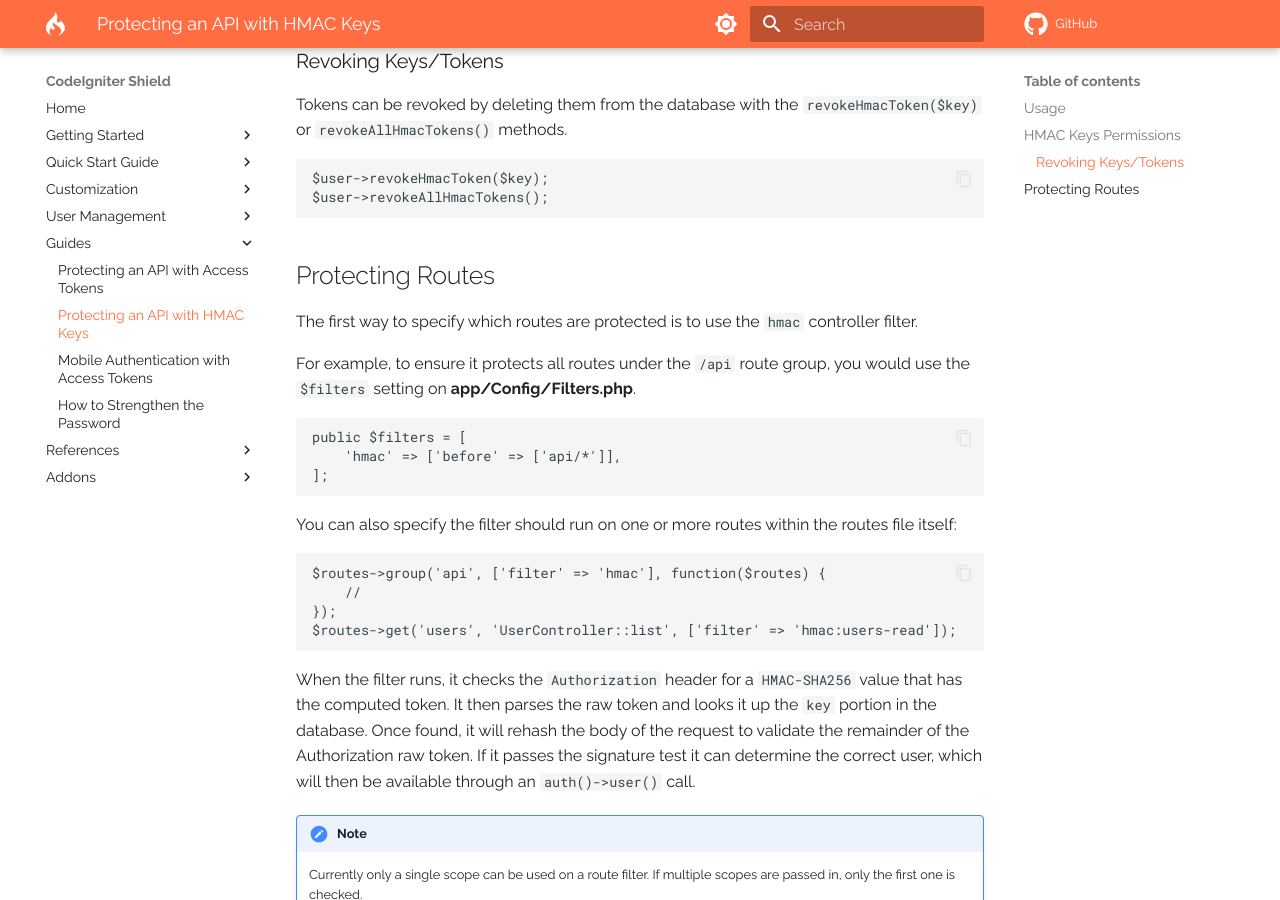
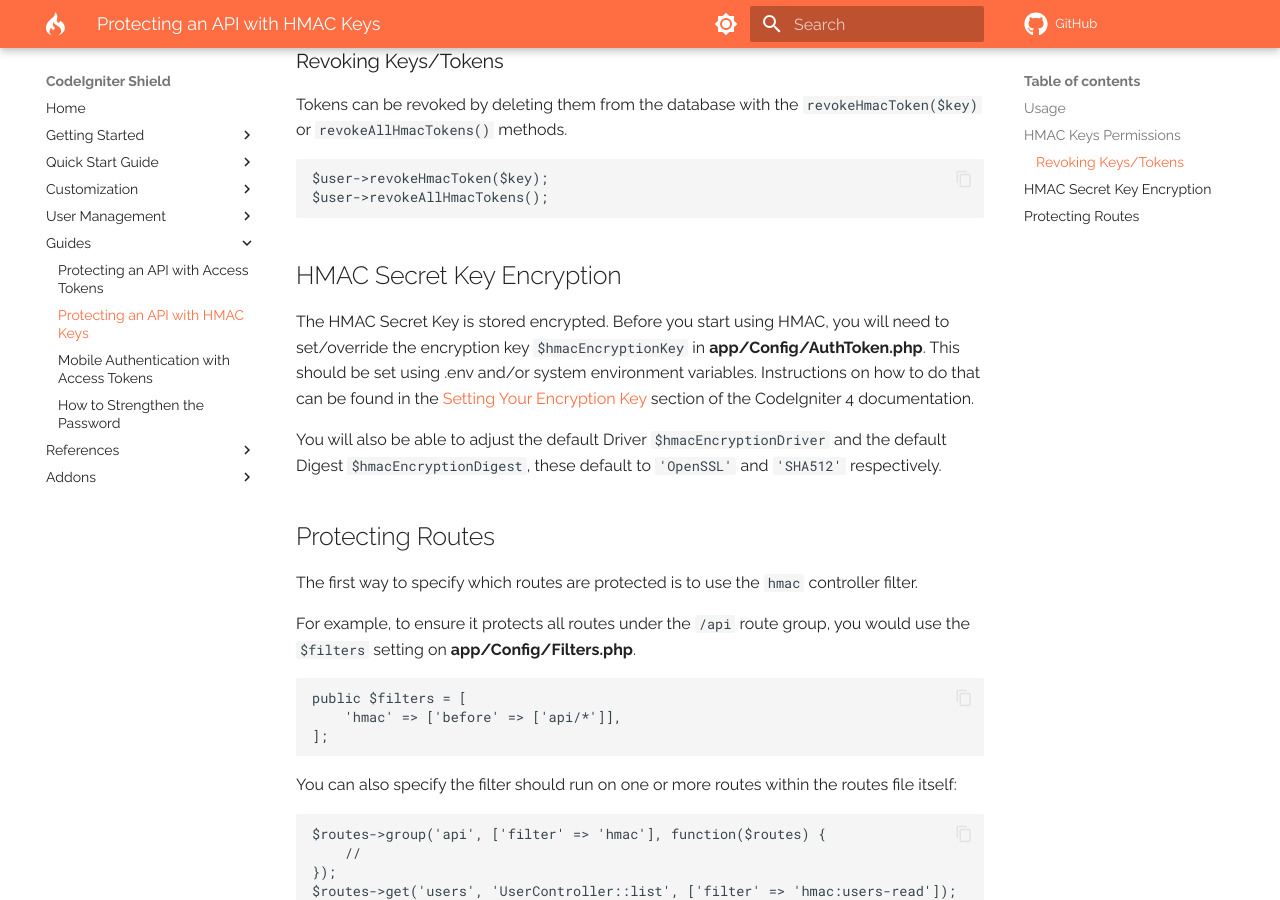
Before and after one commit to codeigniter4/shield, an MkDocs documentation site: the page built from docs/guides/api_hmac_keys.md, in a window 1280 px wide and 900 px high, scrolled down 1885 px. Built offline with MkDocs 1.6.1 and Material for MkDocs 9.7.7, drawn with Linux system fonts in a browser that asks for light colours; comment, search, counter and statistics services are not loaded; a style sheet for code colours, icons or effects is not loaded.

````diff
--- a/docs/guides/api_hmac_keys.md
+++ b/docs/guides/api_hmac_keys.md
@@ -87,6 +87,18 @@ $user->revokeHmacToken($key);
 $user->revokeAllHmacTokens();
 ```
 
+## HMAC Secret Key Encryption
+
+The HMAC Secret Key is stored encrypted.  Before you start using HMAC, you will need to set/override the encryption key
+`$hmacEncryptionKey` in **app/Config/AuthToken.php**. This should be set using .env and/or system environment variables.
+Instructions on how to do that can be found in the
+[Setting Your Encryption Key](https://codeigniter.com/user_guide/libraries/encryption.html#setting-your-encryption-key)
+section of the CodeIgniter 4 documentation.
+
+You will also be able to adjust the default Driver `$hmacEncryptionDriver` and the default Digest
+`$hmacEncryptionDigest`, these default to `'OpenSSL'` and `'SHA512'` respectively.
+
+
 ## Protecting Routes
 
 The first way to specify which routes are protected is to use the `hmac` controller filter.
````
Also changed, not shown: docs/references/authentication/hmac.md (+11 -0 lines), 2 other files.
